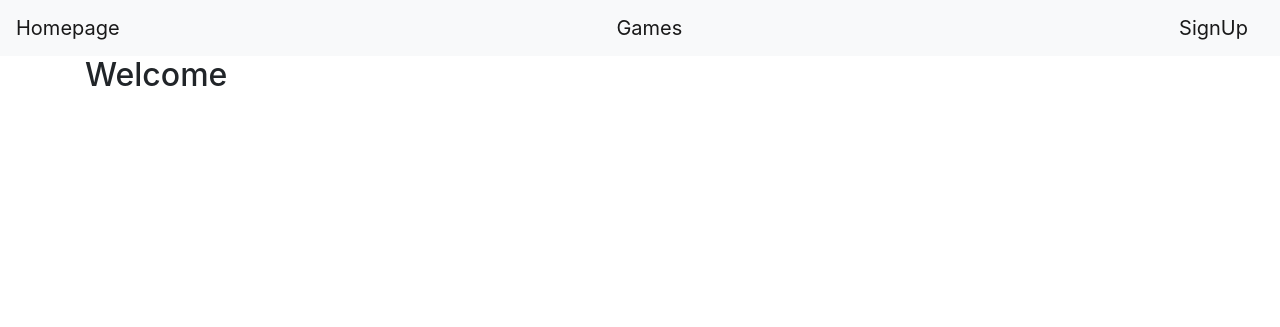
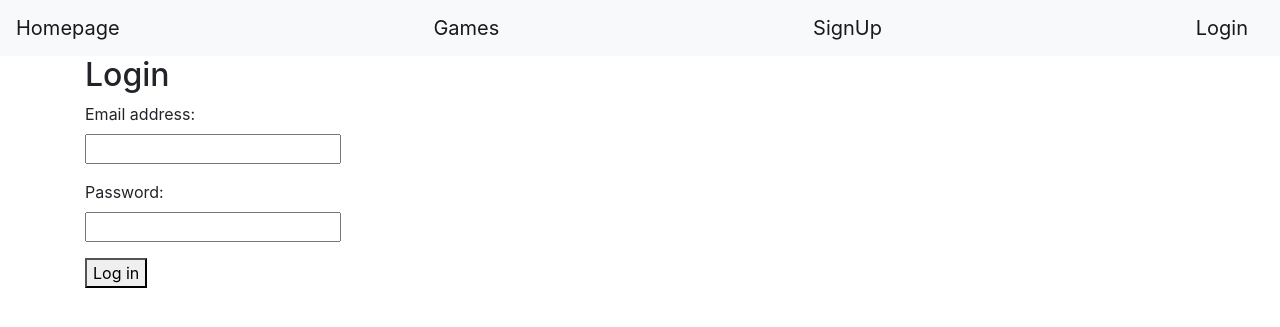
Before and after one commit to KonradKrzempek/Django_Project, a Django app: page /login/ in a window 1280 px wide. Shown: the top 327 px of the page. Run offline with Django 3.2, Linux system fonts and the light colour scheme.

Commit message:
Working login system has been added

```diff
--- a/GamesRentingApp/urls.py
+++ b/GamesRentingApp/urls.py
@@ -23,5 +23,6 @@ urlpatterns = [
     path('games/', include('games.urls')),
     path('signup/', core_views.signup, name='signup'),
     path('logout/', core_views.logout_view, name='logout'),
+    path('login/', core_views.login_view, name='login'),
     path('', include('core.urls')),
 ]
--- a/core/forms.py
+++ b/core/forms.py
@@ -31,5 +31,5 @@ class AccountAuthenticationForm(forms.ModelForm):
         email = self.cleaned_data['email']
         password = self.cleaned_data['password']
 
-        if not authenticate(email = email, password=password):
+        if not authenticate(email=email, password=password):
             raise forms.ValidationError("Invalid login")
--- /dev/null
+++ b/core/templates/login.html
@@ -0,0 +1,26 @@
+{% extends 'base.html' %}
+
+{% block content %}
+  <h2>Login</h2>
+  <form method="post">{% csrf_token %}
+    {% for field in login_form %}
+      <p>
+        {{ field.label_tag }}<br>
+        {{ field }}
+        {% if field.help_text %}
+          <small style="color: grey">{{ field.help_text }}</small>
+        {% endif %}
+        {% for error in field.errors %}
+          <p style="color: red">{{ error }}</p>
+        {% endfor %}
+
+        {% if login_form.non_field_errors %}
+            <div style ="color:red;">
+                <p>{{login_form.non_field_errors}}</p>
+            </div>
+        {% endif %}
+      </p>
+    {% endfor %}
+    <button type="submit">Log in</button>
+  </form>
+{% endblock %}
--- a/core/views.py
+++ b/core/views.py
@@ -1,7 +1,7 @@
 from django.shortcuts import render, redirect
 from django.contrib.auth import login, authenticate, logout
 
-from .forms import SignUpForm
+from .forms import SignUpForm, AccountAuthenticationForm
 # Create your views here.
 
 
@@ -31,3 +31,27 @@ def signup(request):
 def logout_view(request):
     logout(request)
     return redirect('home')
+
+
+def login_view(request):
+    context = {}
+
+    user = request.user
+    if user.is_authenticated:
+        return redirect('home')
+    if request.POST:
+        form = AccountAuthenticationForm(request.POST)
+        if form.is_valid():
+            email = request.POST['email']
+            password = request.POST['password']
+            user = authenticate(email=email, password=password)
+
+            if user:
+                login(request, user)
+                return redirect('home')
+
+    else:
+        form = AccountAuthenticationForm()
+
+    context['login_form'] = form
+    return render(request, 'login.html', context)
--- a/templates/base.html
+++ b/templates/base.html
@@ -13,12 +13,13 @@
 </head>
 <body>
 <nav class="navbar navbar-light bg-light">
-    <a class="navbar-brand" href="http://127.0.0.1:8000">Homepage</a>
+    <a class="navbar-brand" href="{% url 'home' %}">Homepage</a>
     <a class="navbar-brand" href="#">Games</a>
     {% if request.user.is_authenticated %}
     <a class="navbar-brand" href="{% url 'logout' %}">Logout</a>
     {% else %}
     <a class="navbar-brand" href="{% url 'signup' %}">SignUp</a>
+    <a class="navbar-brand" href="{% url 'login' %}">Login</a>
     {% endif %}
 
 </nav>
```
